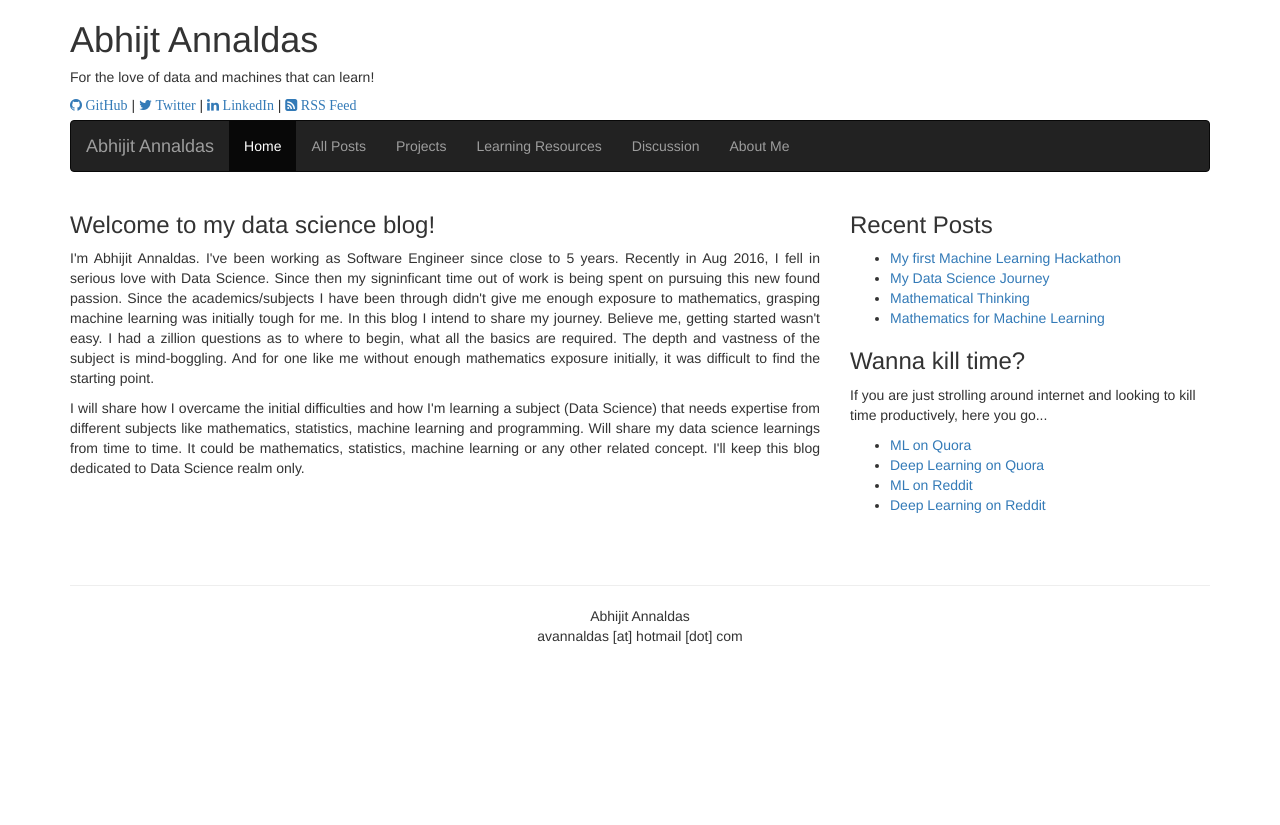
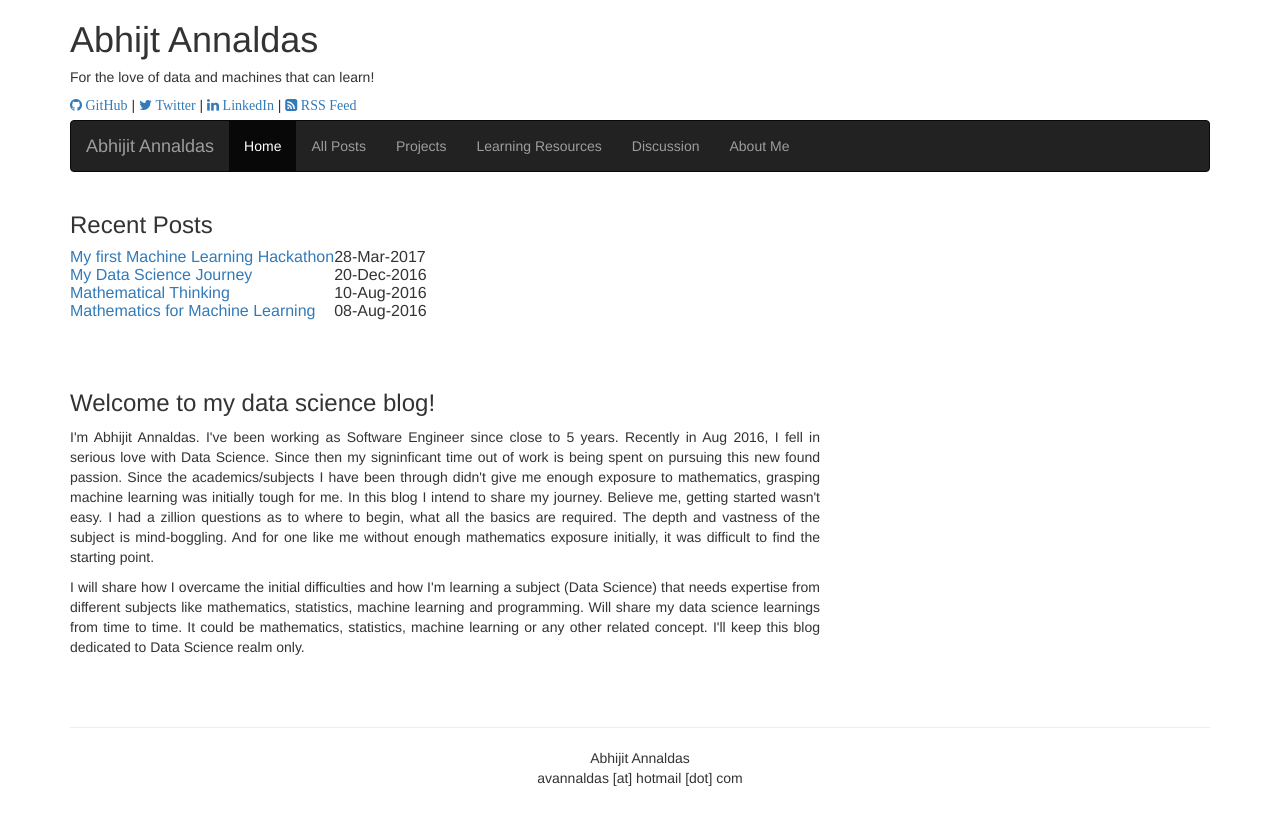
Before and after one commit to devm1023/ML_project, a Jekyll site: the page built from index.html, in a window 1280 px wide. Shown: the top 825 px of the page. Built offline with Jekyll 4.4.1, drawn with Linux system fonts in a browser that asks for light colours; nearby versions of some CDN libraries.

Commit message:
index page changes, blog posts included

```diff
--- a/index.html
+++ b/index.html
@@ -4,6 +4,19 @@ layout: default
 
 <div class="row">
 	<div class="col-sm-8" style="text-align:justify;">
+		<h3>Recent Posts</h3>
+		<p>
+			<table>
+				{% for post in site.posts %}
+					<tr>
+						<td><a href="{{ post.url | prepend: site.baseurl }}">{{ post.title }}</a></td>
+						<td>{{ post.date | date: "%d-%b-%Y" }}</td>
+					</tr>
+				{% endfor %}
+			</table>
+			<br />
+		</p>
+		<br />
 		<h3>Welcome to my data science blog!</h3>
 		<p>
 			I'm Abhijit Annaldas. I've been working as Software Engineer since close to 5 years. Recently in Aug 2016, I fell in serious love with Data Science. Since then my signinficant time out of work is being spent on pursuing this new found passion. Since the academics/subjects I have been through didn't give me enough exposure to mathematics, grasping machine learning was initially tough for me. In this blog I intend to share my journey. Believe me, getting started wasn't easy. I had a zillion questions as to where to begin, what all the basics are required. The depth and vastness of the subject is mind-boggling. And for one like me without enough mathematics exposure initially, it was difficult to find the starting point.
@@ -12,24 +25,16 @@ layout: default
 			I will share how I overcame the initial difficulties and how I'm learning a subject (Data Science) that needs expertise from different subjects like mathematics, statistics, machine learning and programming. Will share my data science learnings from time to time. It could be mathematics, statistics, machine learning or any other related concept. I'll keep this blog dedicated to Data Science realm only.
 		</p>
 	</div>
-        <div class="col-sm-4">
-            <p>
-                <h3>Recent Posts</h3>
-                <ul>
-                    {% for post in site.posts %}
-                        <li><a href="{{ post.url | prepend: site.baseurl }}">{{ post.title }}</a></li>
-                    {% endfor %}
-                </ul>
-            </p>
-            <p>
-                <h3>Wanna kill time?</h3>
-				<p>If you are just strolling around internet and looking to kill time productively, here you go...</p>
-                <ul>
-					<li><A href="https://www.quora.com/topic/Machine-Learning" target="_blank">ML on Quora</A></li>
-					<li><A href="https://www.quora.com/topic/Deep-Learning" target="_blank">Deep Learning on Quora</A></li>
-					<li><A href="https://www.reddit.com/r/MachineLearning/" target="_blank">ML on Reddit</A></li>
-					<li><A href="https://www.reddit.com/r/deeplearning/" target="_blank">Deep Learning on Reddit</A></li>
-                </ul>
-            </p>
+	<!-- <div class="col-sm-4"> -->
+		<!-- <p> -->
+			<!-- <h3>Wanna kill time?</h3> -->
+			<!-- <p>If you are just strolling around internet and looking to kill time productively, here you go...</p> -->
+			<!-- <ul> -->
+				<!-- <li><A href="https://www.quora.com/topic/Machine-Learning" target="_blank">ML on Quora</A></li> -->
+				<!-- <li><A href="https://www.quora.com/topic/Deep-Learning" target="_blank">Deep Learning on Quora</A></li> -->
+				<!-- <li><A href="https://www.reddit.com/r/MachineLearning/" target="_blank">ML on Reddit</A></li> -->
+				<!-- <li><A href="https://www.reddit.com/r/deeplearning/" target="_blank">Deep Learning on Reddit</A></li> -->
+			<!-- </ul> -->
+		<!-- </p> -->
+	<!-- </div> -->
 </div>
-    </div>
```
Lines whose indentation alone changed are shown as unchanged.
